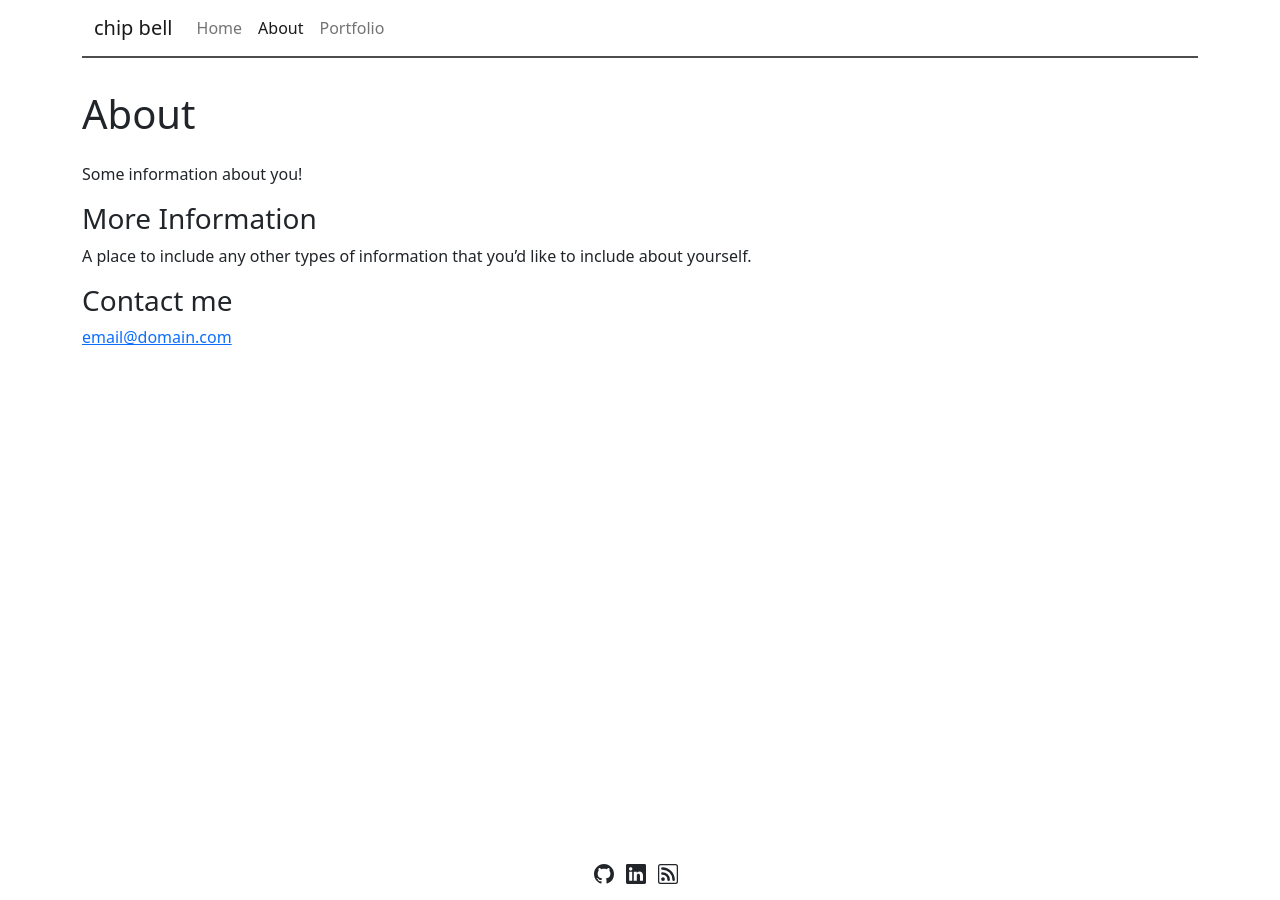
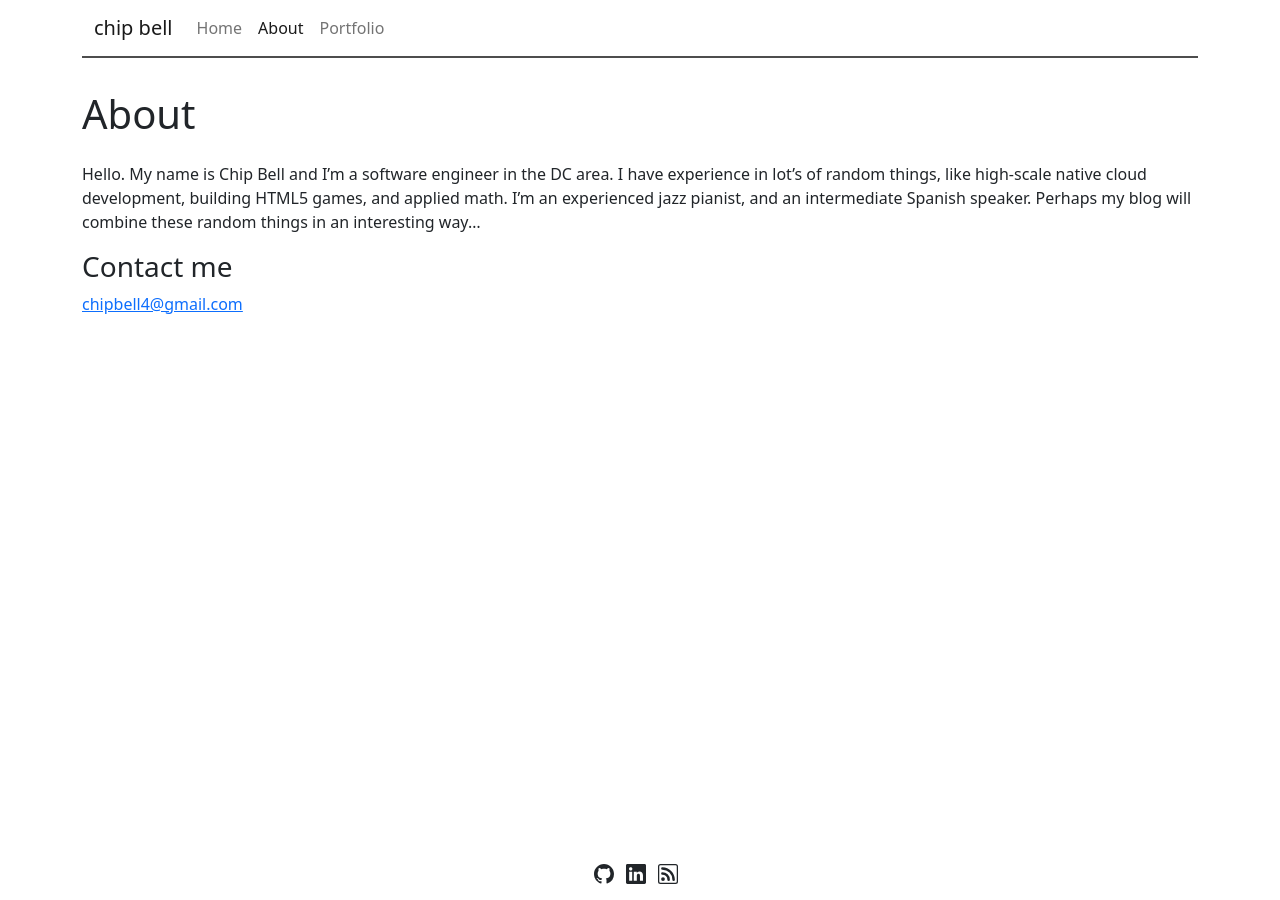
Before and after one commit to chipbell4/chipbell4.github.io, a Jekyll site: the page built from about.md, in a window 1280 px wide. Built offline with Jekyll 4.4.1, drawn with Linux system fonts in a browser that asks for light colours.

Commit message:
Moving about content to the right place

```diff
--- a/about.md
+++ b/about.md
@@ -4,12 +4,11 @@
 permalink: /about/
 ---
 
-Some information about you!
-
-### More Information
-
-A place to include any other types of information that you'd like to include about yourself.
+Hello. My name is Chip Bell and I'm a software engineer in the DC area.
+I have experience in lot's of random things, like high-scale native cloud development, building HTML5 games, and applied math.
+I'm an experienced jazz pianist, and an intermediate Spanish speaker.
+Perhaps my blog will combine these random things in an interesting way...
 
 ### Contact me
 
-[email@domain.com](mailto:email@domain.com)
+[chipbell4@gmail.com](mailto:chipbell4@gmail.com)
--- a/index.html
+++ b/index.html
@@ -1,10 +1,6 @@
 ---
 layout: default
 ---
-Hello. My name is Chip Bell and I'm a software engineer in the DC area.
-I have experience in lot's of random things, like high-scale native cloud development, building HTML5 games, and applied math.
-I'm an experienced jazz pianist, and an intermediate Spanish speaker.
-Perhaps my blog will combine these random things in an interesting way...
 
 <div class="archive">
   {% for post in site.posts %} {% assign currDate = post.date | date: "%Y" %} {%
```
